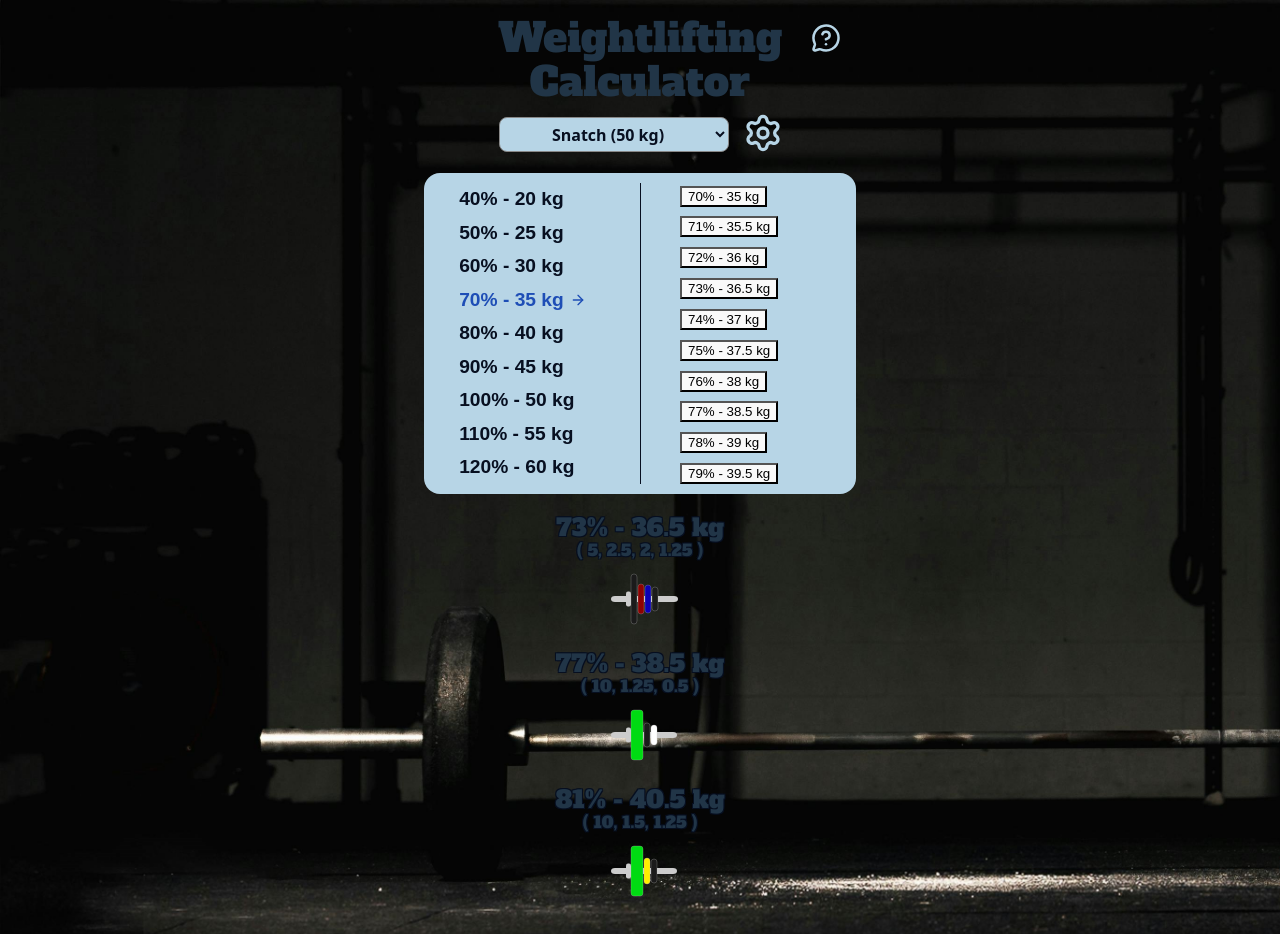
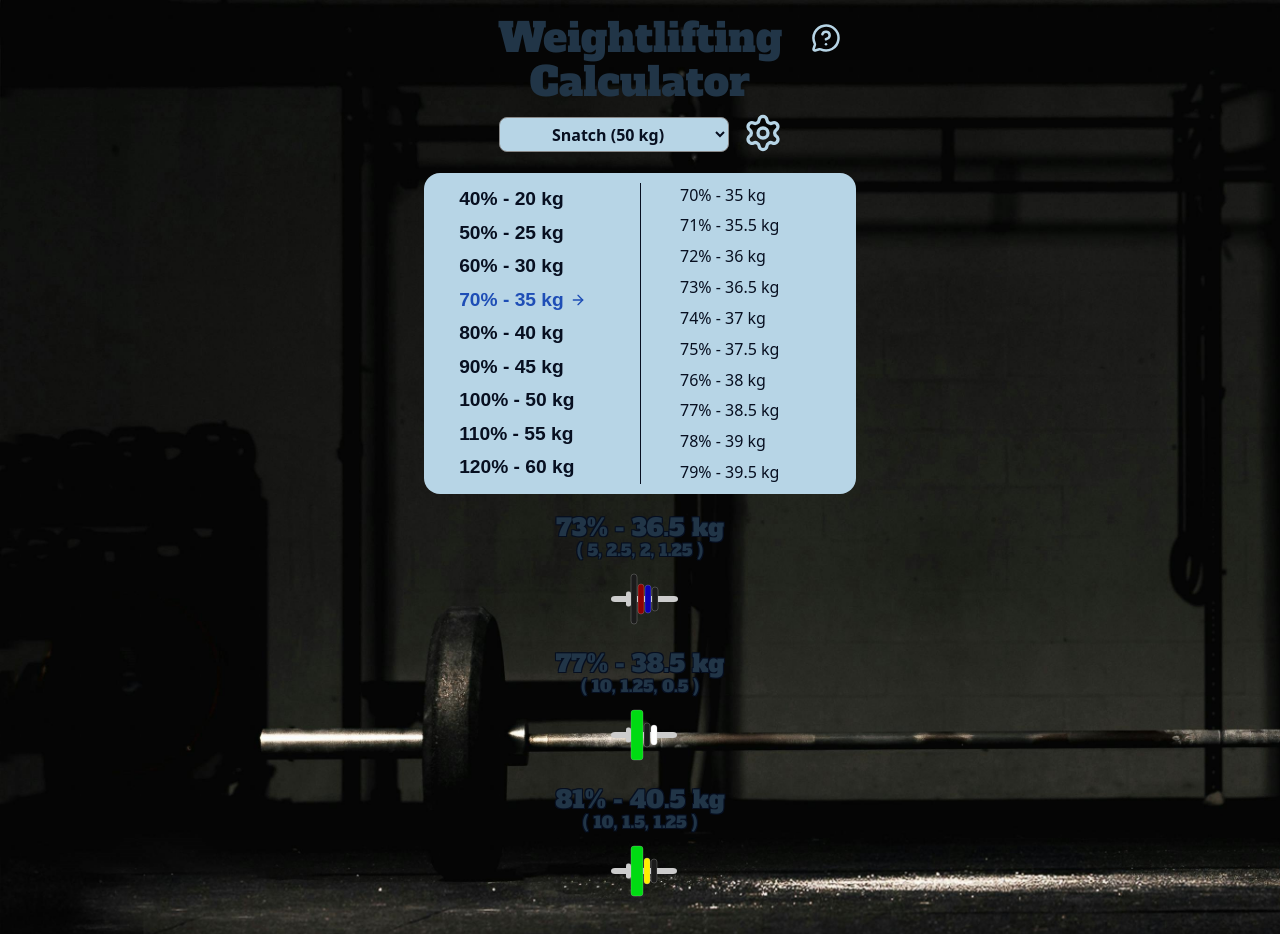
Before and after one commit to NiclO1337/weightlifting-calculator, a React (Vite) app: page / in a window 1280 px wide. Built offline with nearby package versions, Linux system fonts and the light colour scheme.

Commit message:
style: fix broken styling on PercentageDetail buttons

```diff
--- a/src/components/PercentageDetail.jsx
+++ b/src/components/PercentageDetail.jsx
@@ -14,10 +14,10 @@ export default function PercentageDetail({
     <div className='percentages-detail'>
       <ul>
         {range.map((p) => (
-          <li>
-          <button key={p} onClick={() => onSave(p)}>
-            {p}% - {roundToIncrement(oneRepMax * p / 100, rounding)} kg
-          </button>
+          <li key={p}>
+            <button onClick={() => onSave(p)}>
+              {p}% - {roundToIncrement((oneRepMax * p) / 100, rounding)} kg
+            </button>
           </li>
         ))}
       </ul>
--- a/src/index.css
+++ b/src/index.css
@@ -65,6 +65,16 @@ h1 {
   font-size: 1rem;
   font-weight: bold;
   padding: 0.3em 0;
+}
+
+.percentages-detail button {
+  background: none;
+  border: none;
+  font: inherit;
+  color: inherit;
+  cursor: pointer;
+  padding: 0;
+  margin: 0;
 }
 
 .highlighted,
@@ -364,8 +374,6 @@ legend {
 @media (min-width: 768px) {
   .percentages-list button {
     font-size: 1.2rem;
-  }
-  .percentages-list button {
     padding: 0.3em 0 0.3em 1em;
   }
   h1 {
```
